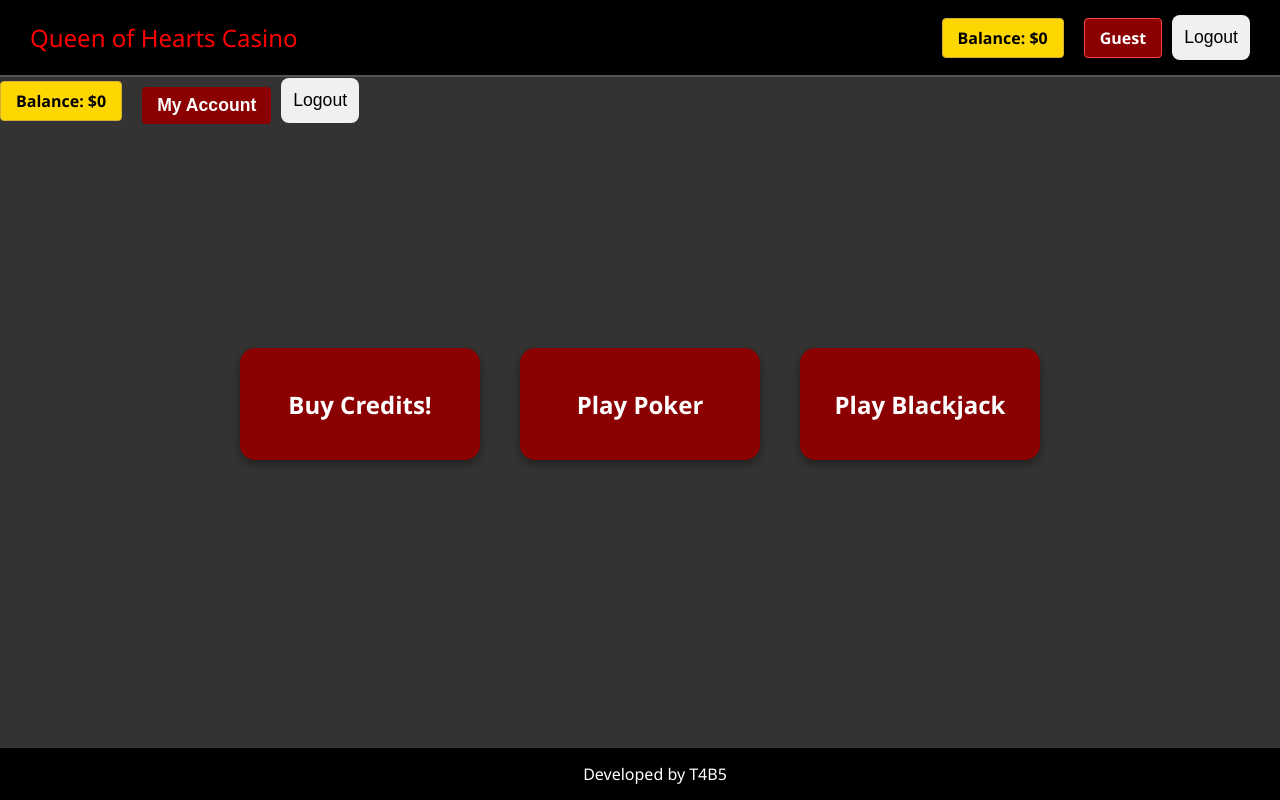
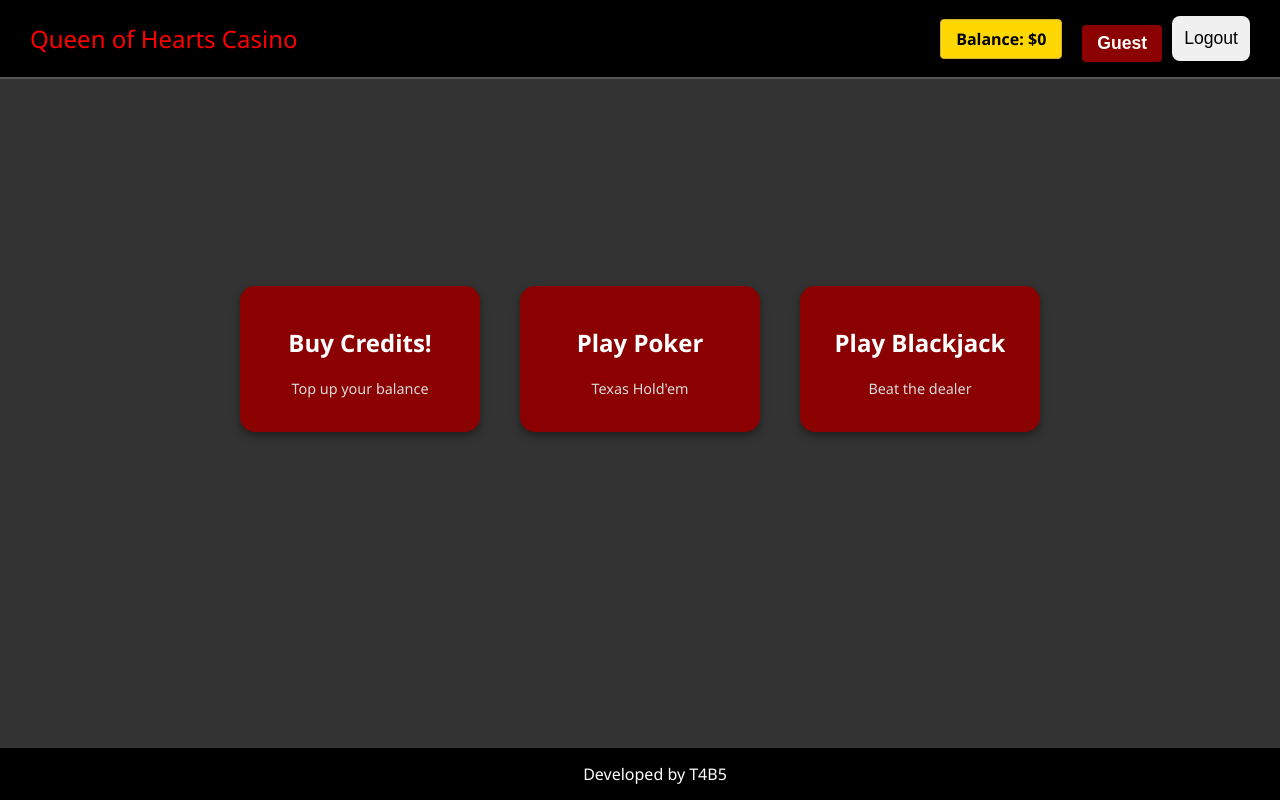
Before and after one commit to T4B5dotmp3/Blackjack, a plain HTML site: page dashboard.html in a window 1280 px wide. Drawn offline with Linux system fonts and the light colour scheme.

Commit message:
header fix

```diff
--- a/dashboard.html
+++ b/dashboard.html
@@ -11,44 +11,50 @@
         <div class="logo">Queen of Hearts Casino</div>
         <div class="user-controls">
             <span class="credits-badge">Balance: $<span id="credits-display">0</span></span>
-            <span class="user-badge" id="username-display">Guest</span>
+
+            <button id="username-btn" class="user-badge" onclick="window.location.href='/account'" style="cursor: pointer; border: none;">
+                Guest
+            </button>
+
             <button class="logout-btn" onclick="logout()">Logout</button>
         </div>
     </nav>
 
-<div class="user-controls">
-    <span class="credits-badge">Balance: $<span id="credits-display">0</span></span>
-
-    <button class="user-badge" onclick="window.location.href='/account'" style="cursor: pointer; border: none;">
-        My Account
-    </button>
-
-    <button class="logout-btn" onclick="logout()">Logout</button>
-</div>
-
     <div class="game-container">
         <div class="card" onclick="window.location.href='/buy-credits'">
             <h2>Buy Credits!</h2>
+            <p style="color: #ddd; font-size: 0.9rem;">Top up your balance</p>
         </div>
+
         <div class="card" onclick="window.location.href='/poker'">
             <h2>Play Poker</h2>
+            <p style="color: #ddd; font-size: 0.9rem;">Texas Hold'em</p>
         </div>
-        <div class="card" onclick="window.location.href='/blackjack'">
+
+        <div class="card" onclick="alert('Blackjack is coming soon!')">
             <h2>Play Blackjack</h2>
+            <p style="color: #ddd; font-size: 0.9rem;">Beat the dealer</p>
         </div>
     </div>
 
     <footer class="footer">Developed by T4B5</footer>
 
-
     <script>
-        // Load data from storage
+        // 1. Get Data from Local Storage
         const user = localStorage.getItem('username');
         const credits = localStorage.getItem('credits');
 
-        if (user) document.getElementById('username-display').innerText = user;
-        if (credits) document.getElementById('credits-display').innerText = credits;
+        // 2. Set the Button Text to the Username
+        if (user) {
+            document.getElementById('username-btn').innerText = user;
+        }
 
+        // 3. Set the Balance
+        if (credits) {
+            document.getElementById('credits-display').innerText = credits;
+        }
+
+        // 4. Logout Logic
         function logout() {
             localStorage.clear();
             window.location.href = '/login';
```
